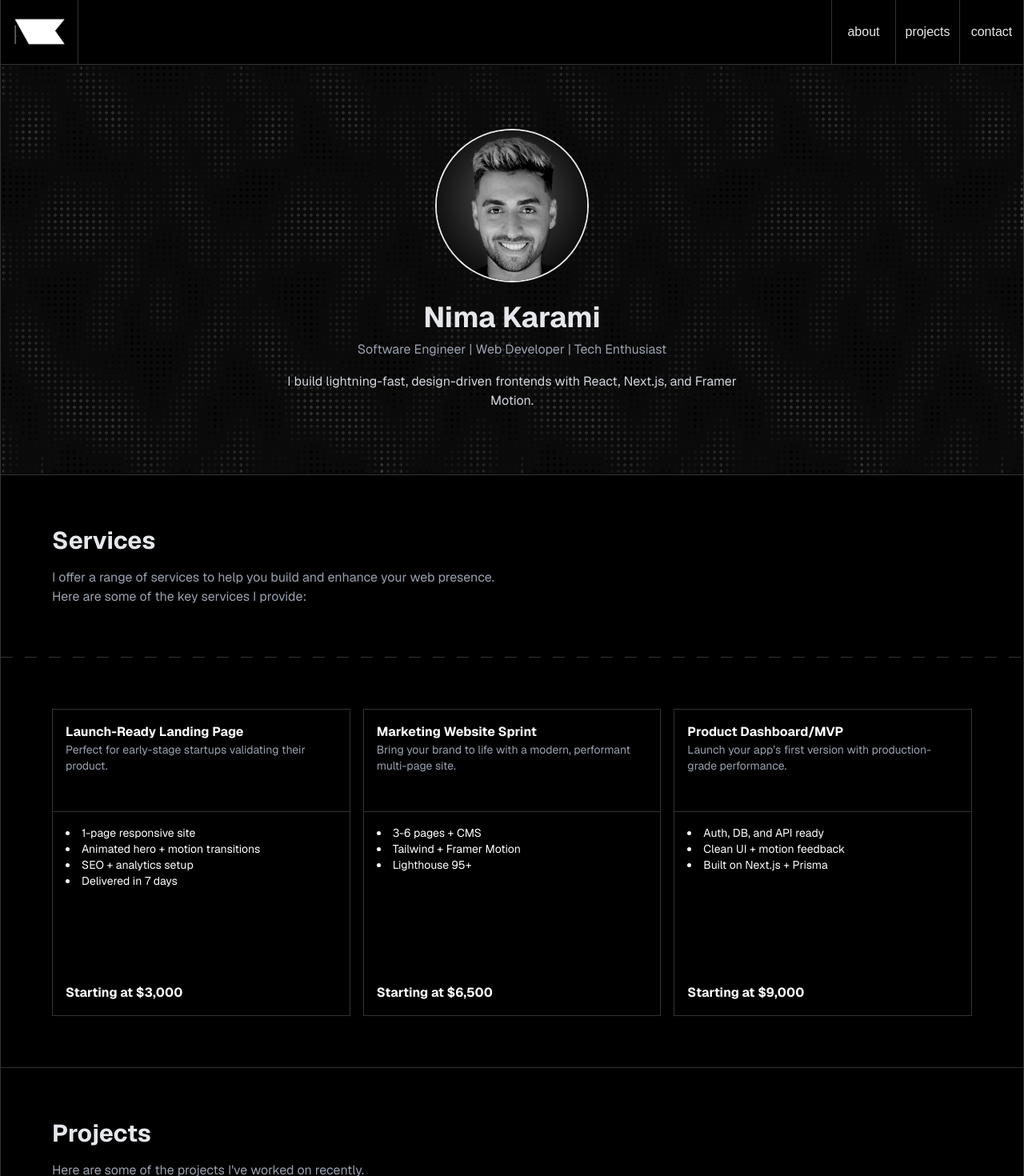
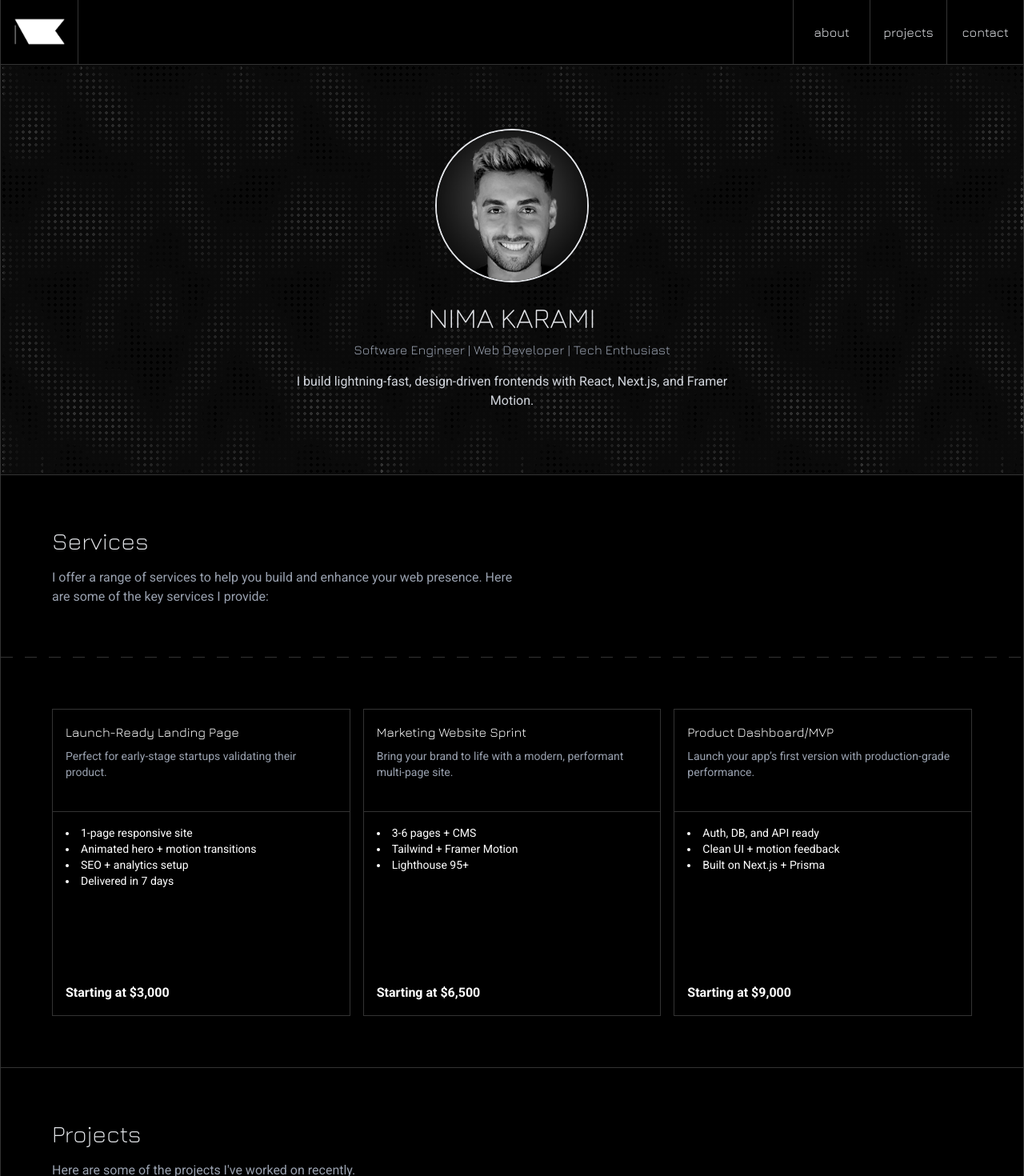
Before and after one commit to nima-karami/nextjs-portfolio, a Next.js app: page / in a window 1280 px wide. Shown: the top 1470 px of the page at 80% size. Built offline with nearby package versions, Linux system fonts and the light colour scheme.

Commit message:
add fonts

```diff
--- a/app/components/about-section.tsx
+++ b/app/components/about-section.tsx
@@ -42,7 +42,7 @@ function AboutSection() {
 
         {/* Skills */}
         <div className="flex flex-col gap-4 p-16 text-gray-200">
-          <h3 className="text-lg font-semibold">Core Skills</h3>
+          <h3 className="font-jura text-xl font-light">Core Skills</h3>
           <ul className="">
             <li>
               <strong>Frontend:</strong> React, Next.js (App Router),
--- a/app/components/contact-button.tsx
+++ b/app/components/contact-button.tsx
@@ -11,7 +11,7 @@ function ContactButton() {
   return (
     <button
       onClick={onContactClick}
-      className="pointer-events-auto relative z-10 bg-gray-200 px-6 py-3 text-lg font-semibold text-black shadow-md transition duration-300 hover:cursor-pointer hover:bg-blue-600 hover:text-white"
+      className="font-jura pointer-events-auto relative z-10 bg-gray-200 px-6 py-3 text-lg text-black shadow-md transition duration-300 hover:cursor-pointer hover:bg-blue-600 hover:text-white"
       aria-label="Open contact form"
     >
       Contact Me
--- a/app/components/contact-section.tsx
+++ b/app/components/contact-section.tsx
@@ -10,7 +10,7 @@ function ContactSection() {
           <GridHover />
         </div>
         <div className="pointer-events-none flex h-[600px] w-full flex-col items-center justify-center gap-4 p-20">
-          <h2 className="z-2 text-center text-4xl font-bold text-white md:text-5xl lg:text-6xl">
+          <h2 className="font-jura z-2 text-center text-4xl font-light text-white md:text-5xl lg:text-6xl">
             Get in Touch
           </h2>
           <p className="z-2 max-w-2xl text-center text-lg font-light text-neutral-300 md:text-xl">
--- a/app/components/footer-section.tsx
+++ b/app/components/footer-section.tsx
@@ -28,7 +28,7 @@ function FooterSection() {
           </Link>
           <div className="flex">
             <div className="border-secondary flex h-full items-center border-l px-4">
-              <p className="text-sm text-gray-400">
+              <p className="text-sm text-gray-200">
                 © {new Date().getFullYear()} Nima Karami. All rights reserved.
               </p>
             </div>
--- a/app/components/hero-section.tsx
+++ b/app/components/hero-section.tsx
@@ -7,8 +7,10 @@ function HeroSection() {
       <Container className="animated-container flex w-full p-20">
         <div className="z-2 flex w-full flex-col items-center justify-center">
           <Headshot />
-          <h1 className="mt-6 text-4xl font-bold text-gray-200">Nima Karami</h1>
-          <p className="mt-2 text-center text-gray-400">
+          <h1 className="font-jura mt-6 text-4xl font-light text-gray-200 uppercase">
+            Nima Karami
+          </h1>
+          <p className="font-jura mt-2 text-center text-gray-400">
             Software Engineer | Web Developer | Tech Enthusiast
           </p>
           <p className="mt-4 max-w-xl text-center text-gray-300">
--- a/app/components/navbar.tsx
+++ b/app/components/navbar.tsx
@@ -44,10 +44,10 @@ type NavItemProps = {
 
 function NavItem({ href, label }: NavItemProps) {
   return (
-    <li className="hover:bg-secondary h-full w-20 transition duration-300">
+    <li className="hover:bg-secondary h-full w-24 transition duration-300">
       <Link
         href={href}
-        className="border-secondary flex h-full items-center justify-center border-l px-4 text-gray-200"
+        className="border-secondary font-jura flex h-full items-center justify-center border-l px-4 text-gray-200"
       >
         {label}
       </Link>
--- a/app/components/process-card.tsx
+++ b/app/components/process-card.tsx
@@ -5,7 +5,7 @@ type ProcessCardProps = ProcessStep;
 function ProcessCard({ title, description, deliverables }: ProcessCardProps) {
   return (
     <div className="border-secondary-dark group flex flex-col border-b p-16 px-16 transition duration-300 last:border-0 hover:bg-gray-200">
-      <h3 className="mb-4 text-xl font-semibold text-gray-100 transition duration-300 group-hover:text-gray-800">
+      <h3 className="font-jura mb-4 text-xl font-light text-gray-100 transition duration-300 group-hover:text-gray-800">
         {title}
       </h3>
       <p className="mb-4 grow text-gray-400 transition duration-300 group-hover:text-gray-600">
--- a/app/components/section-title.tsx
+++ b/app/components/section-title.tsx
@@ -6,7 +6,7 @@ type SectionTitleProps = {
 function SectionTitle({ title, subtitle }: SectionTitleProps) {
   return (
     <div className="border-secondary after:dashed-border-b relative p-16 after:block">
-      <h2 className="text-3xl font-bold text-gray-200">{title}</h2>
+      <h2 className="font-jura text-3xl font-light text-gray-200">{title}</h2>
       {subtitle && <p className="mt-4 max-w-xl text-gray-400">{subtitle}</p>}
     </div>
   );
--- a/app/components/service-card.tsx
+++ b/app/components/service-card.tsx
@@ -9,12 +9,12 @@ function ServiceCard({
   price,
 }: ServiceCardProps) {
   return (
-    <div className="border-secondary flex h-96 w-1/3 flex-col border transition duration-300 hover:border-gray-200">
+    <div className="border-secondary group flex h-96 w-1/3 flex-col border transition duration-300 hover:border-gray-200">
       <div className="border-secondary relative flex h-32 flex-col border-b p-4">
-        <h3 className="font-bold">{title}</h3>
+        <h3 className="font-jura pb-2">{title}</h3>
         <p className="text-sm text-gray-400">{summary}</p>
       </div>
-      <ul className="border-secondary grow list-inside list-disc p-4 text-sm">
+      <ul className="grow list-inside list-disc p-4 text-sm">
         {featureBullets.map((bullet, index) => (
           <li key={index}>{bullet}</li>
         ))}
--- a/app/globals.css
+++ b/app/globals.css
@@ -8,8 +8,9 @@
 @theme inline {
   --color-background: var(--background);
   --color-foreground: var(--foreground);
-  --font-sans: var(--font-geist-sans);
-  --font-mono: var(--font-geist-mono);
+  --font-roboto: var(--font-roboto);
+  --font-bitcount-grid-single: var(--font-bitcount-grid-single);
+  --font-jura: var(--font-jura);
 
   --color-primary: #ffffff;
   --color-secondary: #333333;
--- a/app/layout.tsx
+++ b/app/layout.tsx
@@ -1,17 +1,18 @@
 import type { Metadata } from 'next';
-import { Geist, Geist_Mono } from 'next/font/google';
+import { Jura, Roboto } from 'next/font/google';
 
 import Navbar from './components/navbar';
 import './globals.css';
 
-const geistSans = Geist({
-  variable: '--font-geist-sans',
+const jura = Jura({
+  variable: '--font-jura',
   subsets: ['latin'],
 });
 
-const geistMono = Geist_Mono({
-  variable: '--font-geist-mono',
+const roboto = Roboto({
+  variable: '--font-roboto',
   subsets: ['latin'],
+  display: 'swap',
 });
 
 export const metadata: Metadata = {
@@ -27,9 +28,7 @@ export default function RootLayout({
 }>) {
   return (
     <html lang="en" className="scroll-smooth">
-      <body
-        className={`${geistSans.variable} ${geistMono.variable} antialiased`}
-      >
+      <body className={`${jura.variable} ${roboto.variable} antialiased`}>
         <Navbar />
         {children}
       </body>
--- a/app/page.tsx
+++ b/app/page.tsx
@@ -8,7 +8,7 @@ import ServicesSection from './components/services-section';
 
 export default function Home() {
   return (
-    <div className="flex items-center justify-center font-sans">
+    <div className="font-roboto flex items-center justify-center">
       <main className="flex w-full flex-col">
         <HeroSection />
         <ServicesSection />
```
